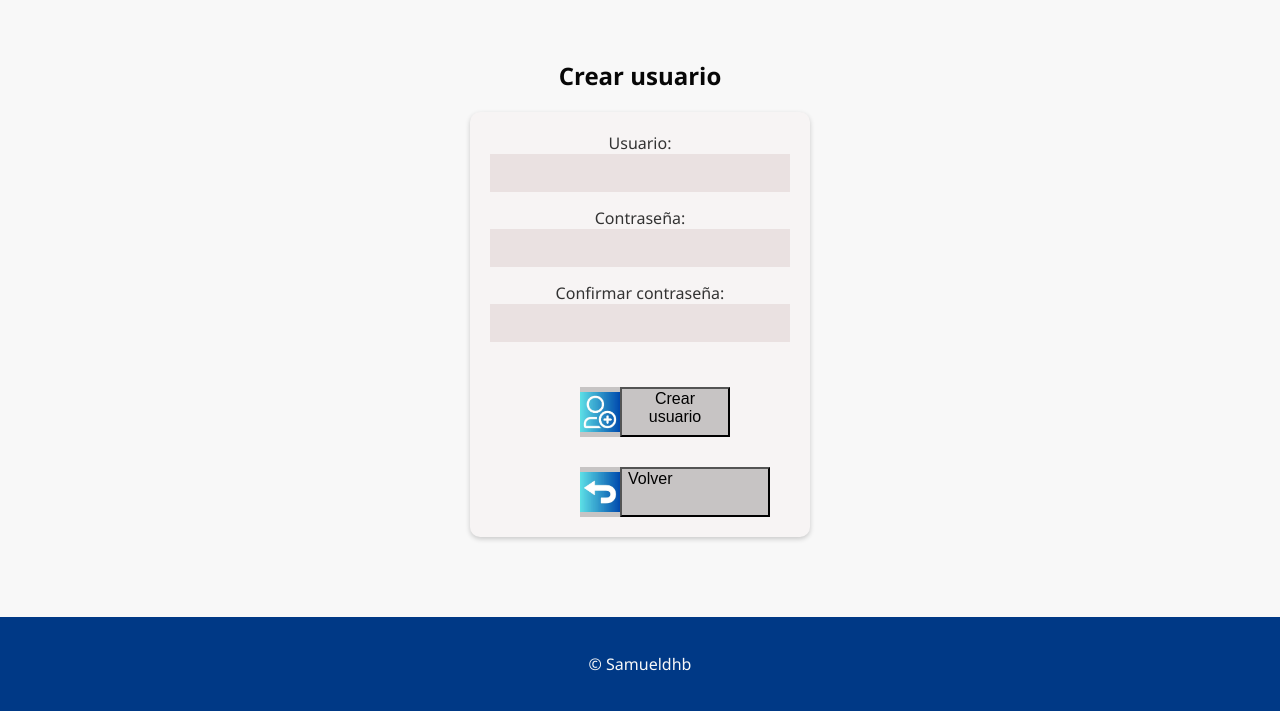
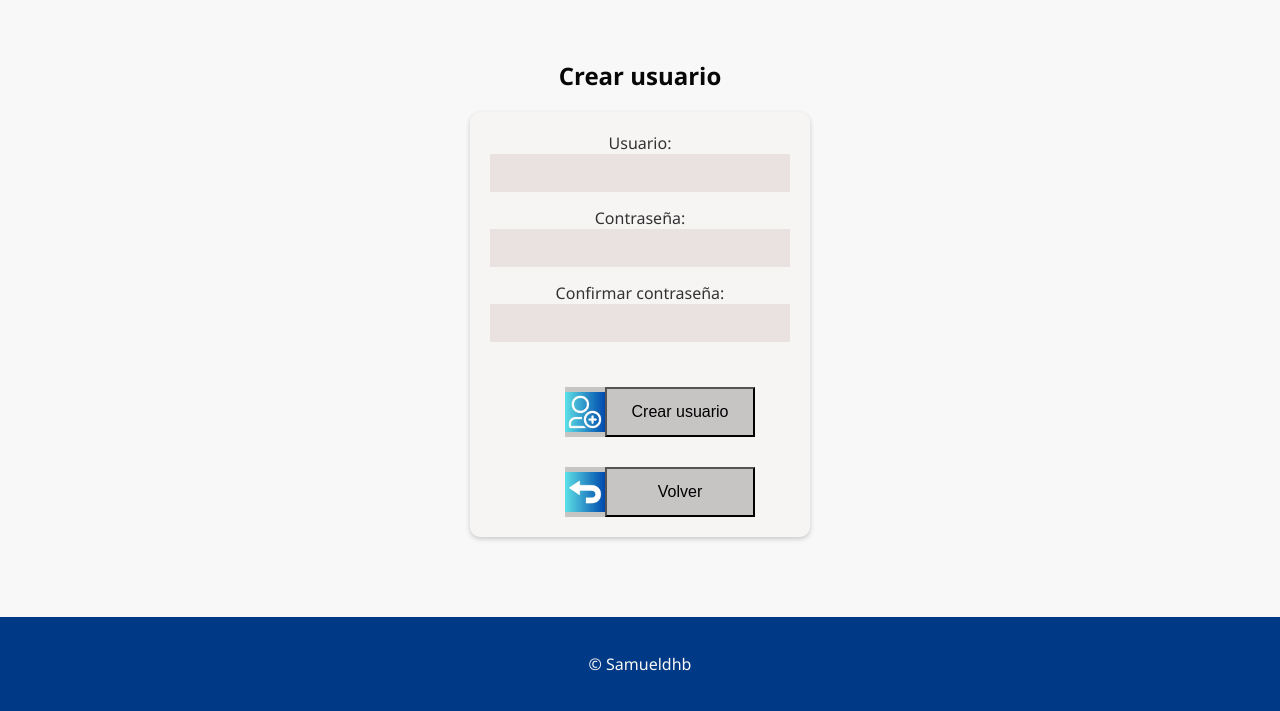
Before and after one commit to ronaldhab/CondoAdmin, a PHP site: page /crear_usuario.html in a window 1280 px wide. Shown: the part 121-832 px from the top of the page. Run offline with PHP 8.4, Linux system fonts and the light colour scheme.

Commit message:
estilizando botones para la caja de login

```diff
--- a/crear_usuario.html
+++ b/crear_usuario.html
@@ -48,13 +48,20 @@
               <div class="button-container">
                 <div class="elemento-izquierda elemento-izquierda-texto">
                   <img src="img/crearusu.jpg" width="40" height="40" />
-                  <button type="submit" name="" value="crear_usuario">
+                  <button
+                    type="submit"
+                    class="login"
+                    name=""
+                    value="crear_usuario"
+                  >
                     Crear usuario
                   </button>
                 </div>
                 <div class="elemento-izquierda elemento-izquierda-texto">
                   <img src="img/volver.jpg" width="40" height="40" />
-                  <a href="index.php"><button type="button">Volver</button></a>
+                  <a href="index.php"
+                    ><button class="login" type="button">Volver</button></a
+                  >
                 </div>
               </div>
             </form>
@@ -65,11 +72,11 @@
 
     <script>
       function validarFormulario() {
-        var password = document.getElementById('password').value;
-        var confirmPassword = document.getElementById('confirm_password').value;
+        var password = document.getElementById("password").value;
+        var confirmPassword = document.getElementById("confirm_password").value;
 
         if (password !== confirmPassword) {
-          alert('Las contraseñas no coinciden.');
+          alert("Las contraseñas no coinciden.");
           return false;
         }
         return true;
--- a/style.css
+++ b/style.css
@@ -1,3 +1,7 @@
+/* * {
+  box-sizing: border-box;
+} */
+
 .container {
   max-width: 1000px;
   margin: 0 auto;
@@ -382,8 +386,15 @@ a {
   align-items: center;
   margin-left: 30px;
   background-color: #c7c4c4;
-  width: 150px;
+  width: 180px;
   transition: ease-in-out 0.5s;
+}
+
+.elemento-izquierda-texto button.login {
+  min-width: 150px;
+  display: flex;
+  align-items: center;
+  justify-content: center;
 }
 
 .btn:hover {
```
